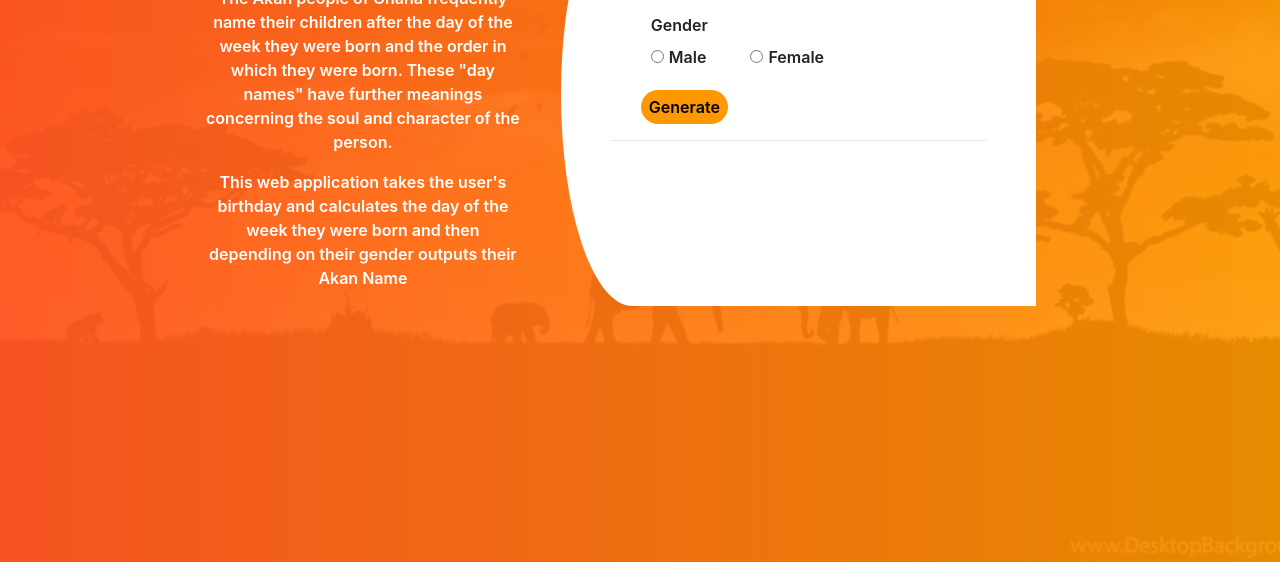
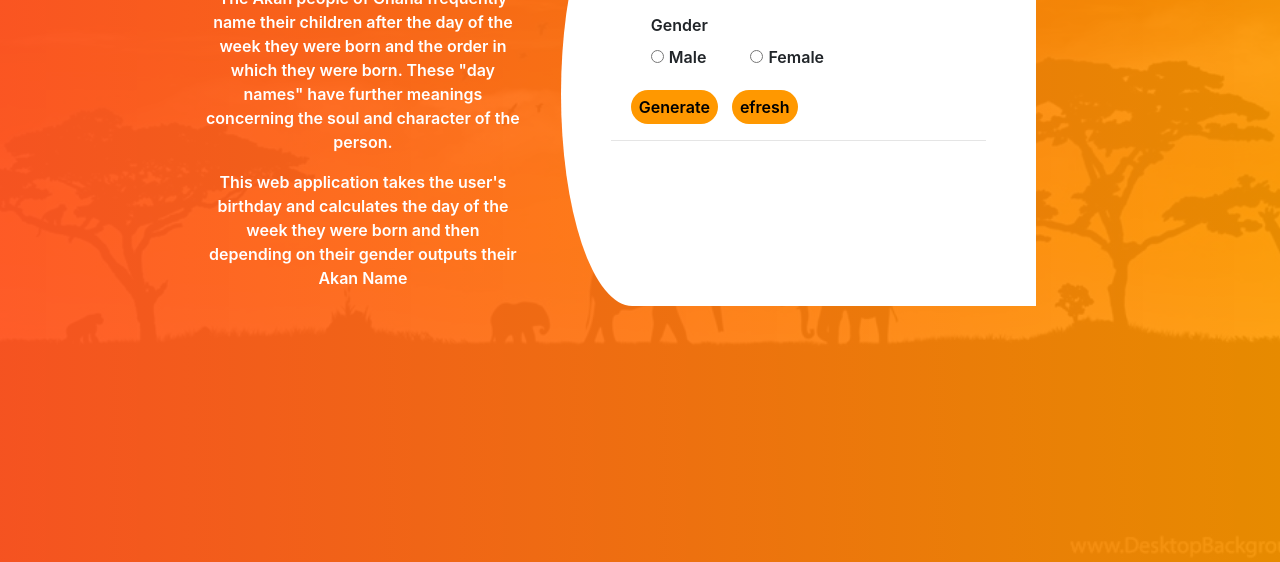
Before and after one commit to LennyDennis/AkanNames, a plain HTML site: page index.html in a window 1280 px wide. Shown: the part 238-800 px from the top of the page. Drawn offline with Linux system fonts and the light colour scheme.

Commit message:
adds the refresh button on the index.html page

```diff
--- a/index.html
+++ b/index.html
@@ -54,7 +54,8 @@
                                     </ul>
 
                                 </div>
-                                <input type="submit" name="submit" class="button" value="Generate" onclik="validate()"  style="margin-left: 30px;">
+                                <input type="submit" name="submit" class="button" value="Generate" onclick="validate()"  style="margin-left: 20px;">
+                                <input type="reset" onclick="refresh(); return false;" class="button" value="efresh">
                             </form>
                             <hr>
                             <div class="diplay" id="display"></div>
```
